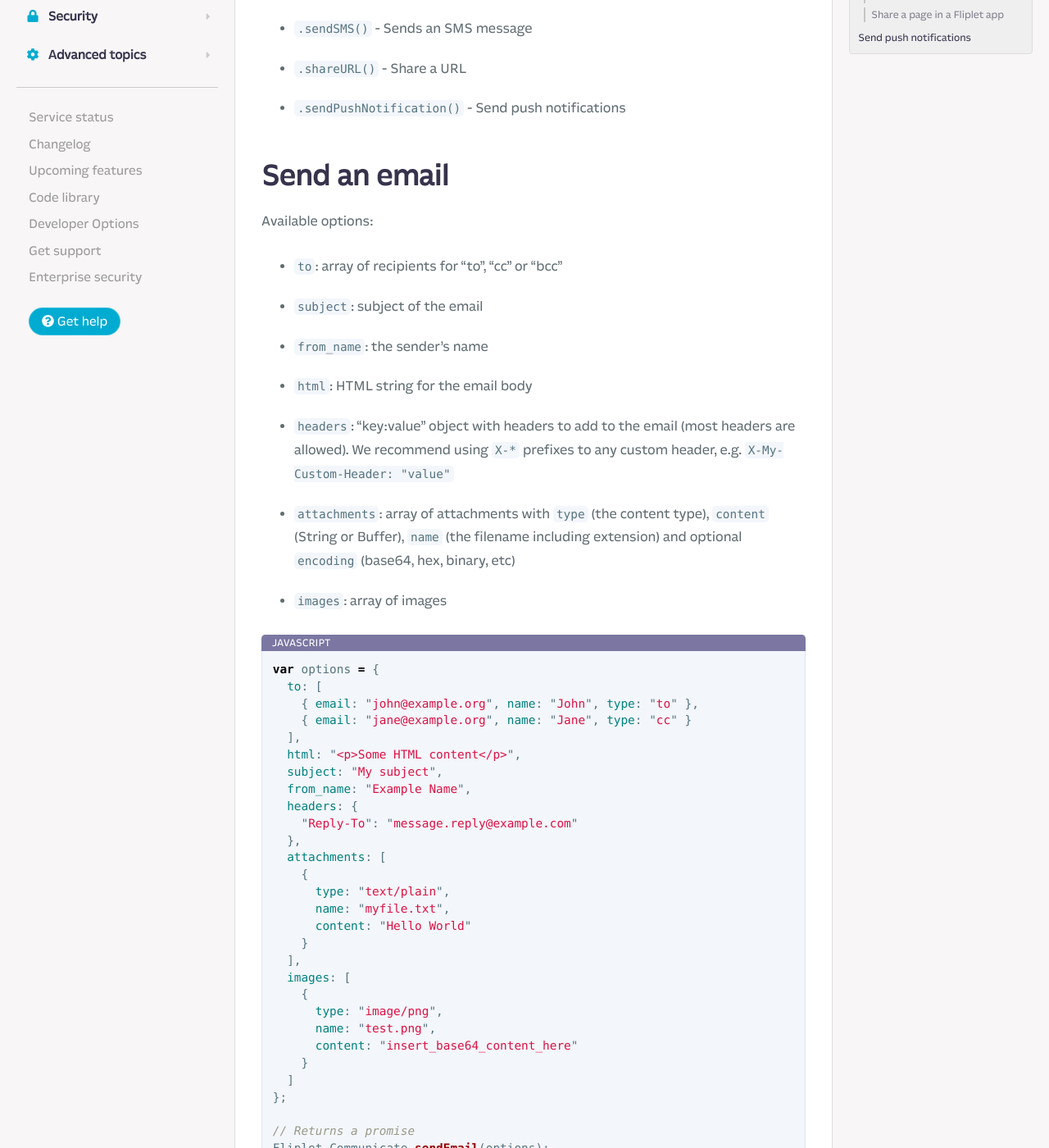
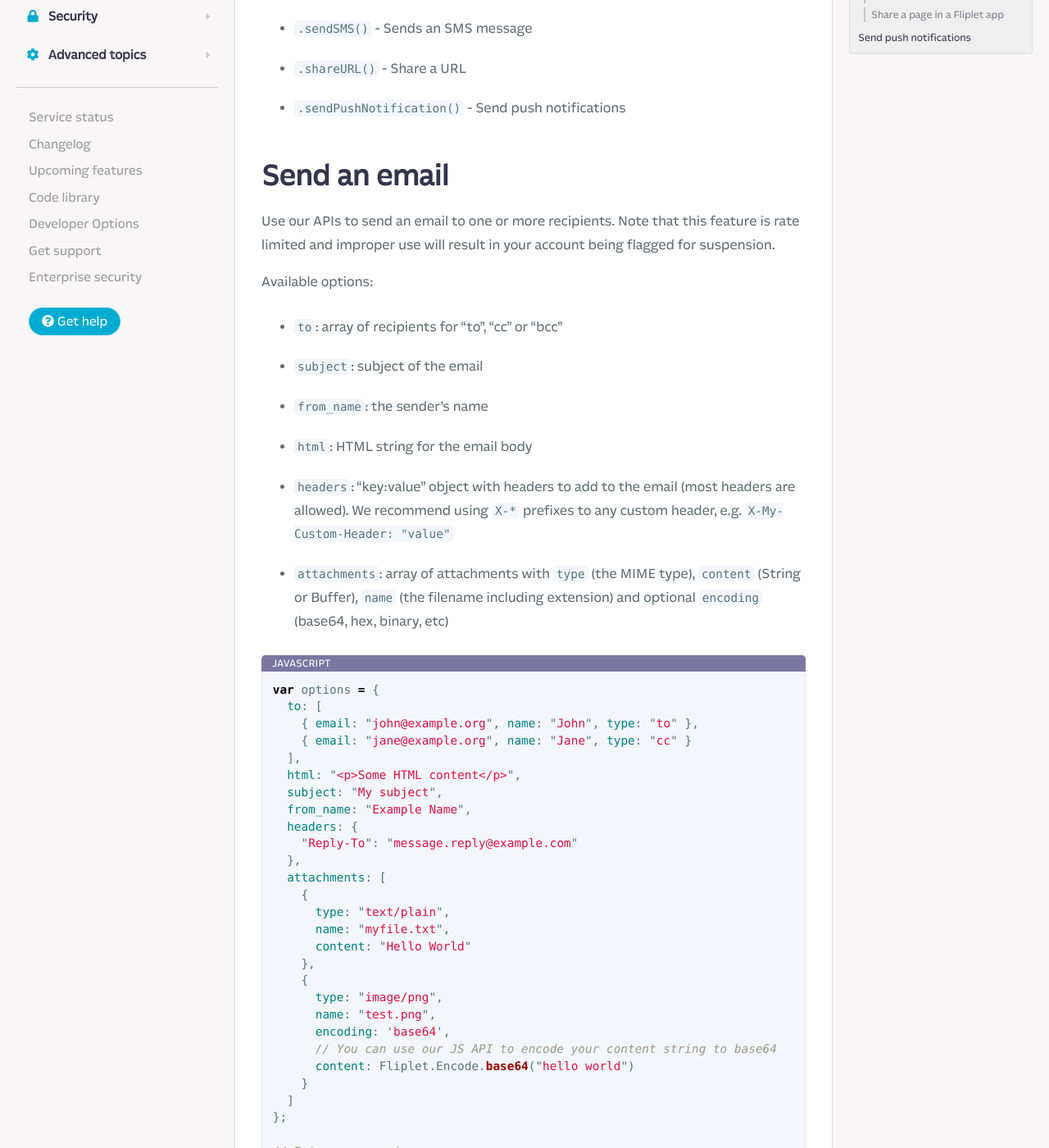
Before and after one commit to Fliplet/fliplet-cli, a Jekyll site: the page built from docs/API/fliplet-communicate.md, in a window 1280 px wide and 1400 px high, scrolled down 386 px. Shown: the whole window at 82% size. Built offline with Jekyll 4.4.1, drawn with Linux system fonts in a browser that asks for light colours; nearby versions of some CDN libraries; our own code applies the rules of GitHub Pages for plain Markdown files; library files that are not in the unit come from our copies; comment, search, counter and statistics services are not loaded; a style sheet for code colours, icons or effects is not loaded.

Commit message:
docs update

````diff
--- a/docs/API/fliplet-communicate.md
+++ b/docs/API/fliplet-communicate.md
@@ -10,6 +10,8 @@ The `fliplet-communicate` package contains the namespace `Fliplet.Communicate` a
 
 ## Send an email
 
+Use our APIs to send an email to one or more recipients. Note that this feature is rate limited and improper use will result in your account being flagged for suspension.
+
 Available options:
 
 - `to`: array of recipients for "to", "cc" or "bcc"
@@ -17,8 +19,7 @@ Available options:
 - `from_name`: the sender's name
 - `html`: HTML string for the email body
 - `headers`: "key:value" object with headers to add to the email (most headers are allowed). We recommend using `X-*` prefixes to any custom header, e.g. `X-My-Custom-Header: "value"`
-- `attachments`: array of attachments with `type` (the content type), `content` (String or Buffer), `name` (the filename including extension) and optional `encoding` (base64, hex, binary, etc)
-- `images`: array of images
+- `attachments`: array of attachments with `type` (the MIME type), `content` (String or Buffer), `name` (the filename including extension) and optional `encoding` (base64, hex, binary, etc)
 
 ```js
 var options = {
@@ -37,13 +38,13 @@ var options = {
       type: "text/plain",
       name: "myfile.txt",
       content: "Hello World"
-    }
-  ],
-  images: [
+    },
     {
       type: "image/png",
       name: "test.png",
-      content: "insert_base64_content_here"
+      encoding: 'base64',
+      // You can use our JS API to encode your content string to base64
+      content: Fliplet.Encode.base64("hello world")
     }
   ]
 };
````
